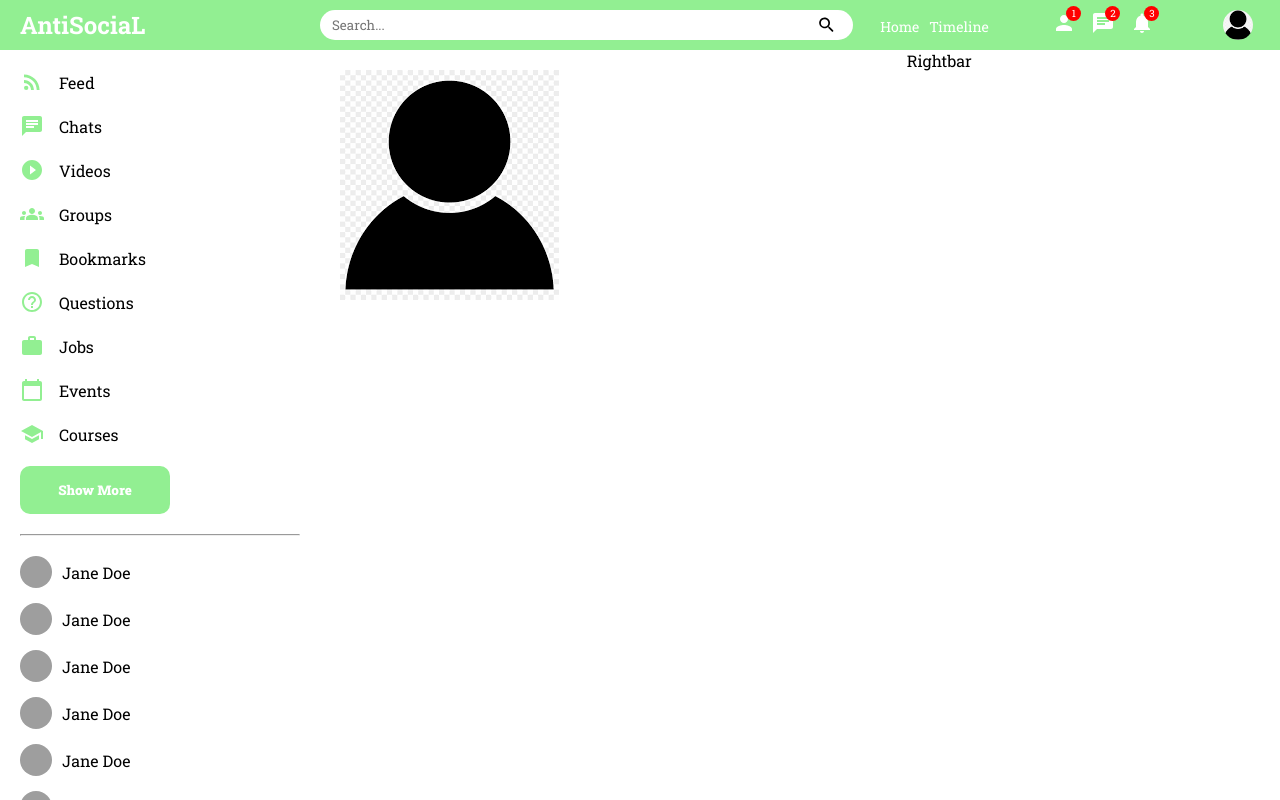
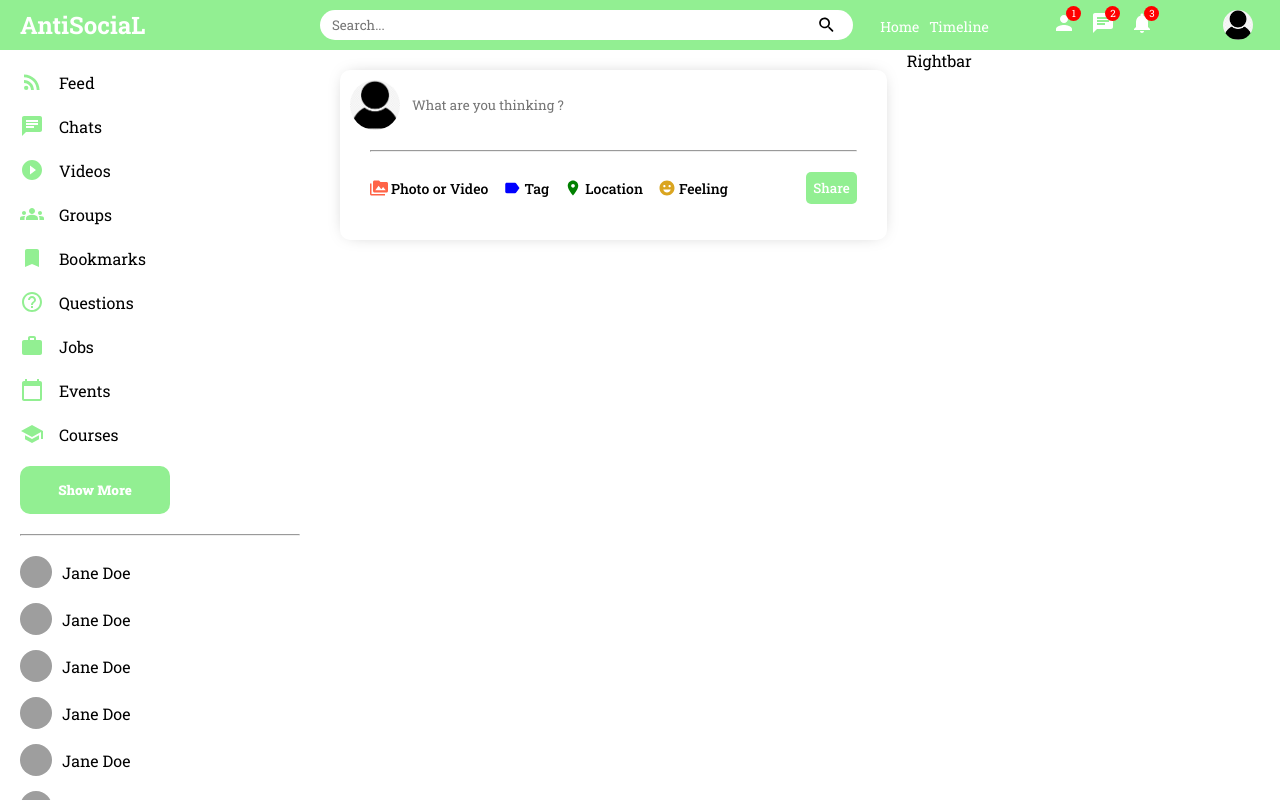
Before and after one commit to pasta022/AntiSociaL, a React (Create React App) app: page / in a window 1280 px wide. Built offline with nearby package versions, Linux system fonts and the light colour scheme; grey boxes are pictures that could not be loaded.

Commit message:
feat: created and styled the share component which is imported to the feed

```diff
--- a/public/index.html
+++ b/public/index.html
@@ -11,7 +11,7 @@
     <link rel="stylesheet" href="style.css">
     <link rel="preconnect" href="https://fonts.googleapis.com">
     <link rel="preconnect" href="https://fonts.gstatic.com" crossorigin>
-    <link href="https://fonts.googleapis.com/css2?family=Roboto+Slab:wght@300;400;700;900&display=swap" rel="stylesheet">
+    <link href="https://fonts.googleapis.com/css2?family=Roboto+Slab:wght@300;400;500;700;900&display=swap" rel="stylesheet">
     <title>Social App</title>
   </head>
   <body>
--- a/src/components/share/share.css
+++ b/src/components/share/share.css
@@ -0,0 +1,76 @@
+.shareContainer{
+    width: 100%;
+    height: 170px;
+    border-radius: 10px;
+    -webkit-box-shadow: 0px 0px 18px -8px rgba(0, 0, 0, 0.37);
+    box-shadow: 0px 0px 18px -8px rgba(0, 0, 0, 0.37);
+}
+
+.shareTop{
+    display: flex;
+    align-items: center;
+}
+
+.shareWrapper{
+    padding: 10px;
+}
+
+.shareProfilePicture{
+    width: 50px;
+    height: 50px;
+    border-radius: 50%;
+    object-fit: cover;
+    margin-right: 10px;
+}
+
+.shareTopInput{
+    border: none;
+    width: 80%;
+    height: 25px;
+}
+.shareTopInput:focus{
+    outline: none;
+}
+
+.shareHr{
+    margin: 20px;
+}
+
+.shareBottom{
+    display: flex;
+    align-items: center;
+    justify-content: space-between;
+}
+
+.shareOptions{
+    display: flex;
+    margin-left: 20px;
+}
+
+.shareOption{
+    display: flex;
+    align-items: center;
+    margin-right: 15px;
+    cursor: pointer;
+}
+
+.shareOptionIcon{
+    font-size: 18px !important;
+    margin-right: 3px;
+}
+
+.shareOptionText{
+    font-size: 14px;
+    font-weight: 500;
+}
+
+.shareButton{
+    border: none;
+    border-radius: 5px;
+    padding: 7px;
+    background-color: rgb(146, 239, 146);
+    font-weight: 500;
+    margin-right: 20px;
+    cursor: pointer;
+    color: white;
+}
--- a/src/components/share/share.jsx
+++ b/src/components/share/share.jsx
@@ -1,3 +1,4 @@
+import { EmojiEmotions, Label, PermMedia, Room } from "@mui/icons-material";
 import "./share.css";
 
 const Share = () => {
@@ -10,8 +11,36 @@
             alt="avi"
             className="shareProfilePicture"
           />
+          <input
+            placeholder="What are you thinking ?"
+            className="shareTopInput"
+          />
         </div>
-        <div className="shareBottom"></div>
+        <hr className="shareHr" />
+        <div className="shareBottom">
+          <div className="shareOptions">
+            <div className="shareOption">
+              <PermMedia htmlColor="tomato" className="shareOptionIcon" />
+              <span className="shareOptionText">Photo or Video</span>
+            </div>
+            <div className="shareOption">
+              <Label htmlColor="blue" className="shareOptionIcon" />
+              <span className="shareOptionText">Tag</span>
+            </div>
+            <div className="shareOption">
+              <Room htmlColor="green" className="shareOptionIcon" />
+              <span className="shareOptionText">Location</span>
+            </div>
+            <div className="shareOption">
+              <EmojiEmotions
+                htmlColor="goldenrod"
+                className="shareOptionIcon"
+              />
+              <span className="shareOptionText">Feeling</span>
+            </div>
+          </div>
+          <button className="shareButton">Share</button>
+        </div>
       </div>
     </div>
   );
```
Also changed, not shown: src/components/post/post.css (added), src/components/post/post.jsx (added).
